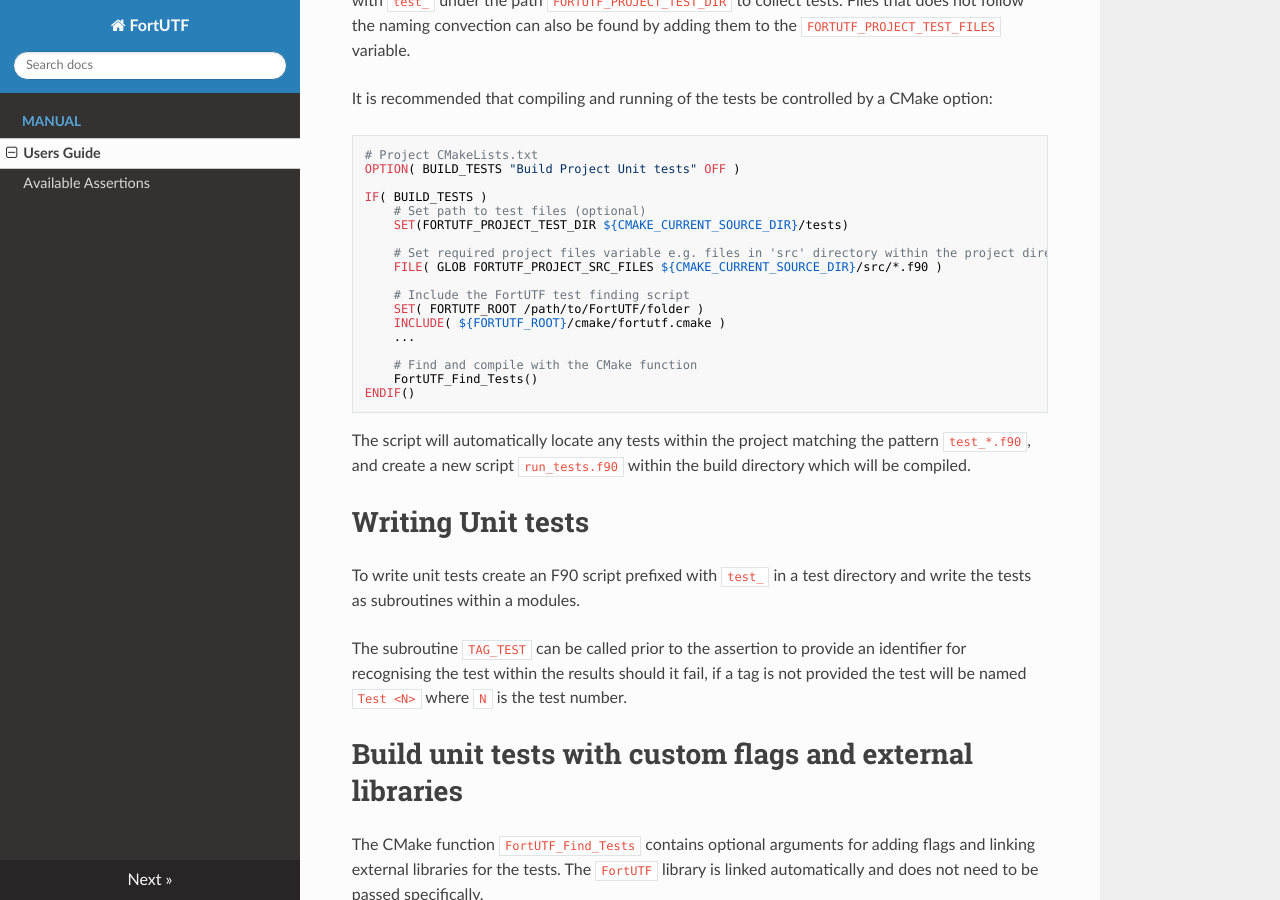
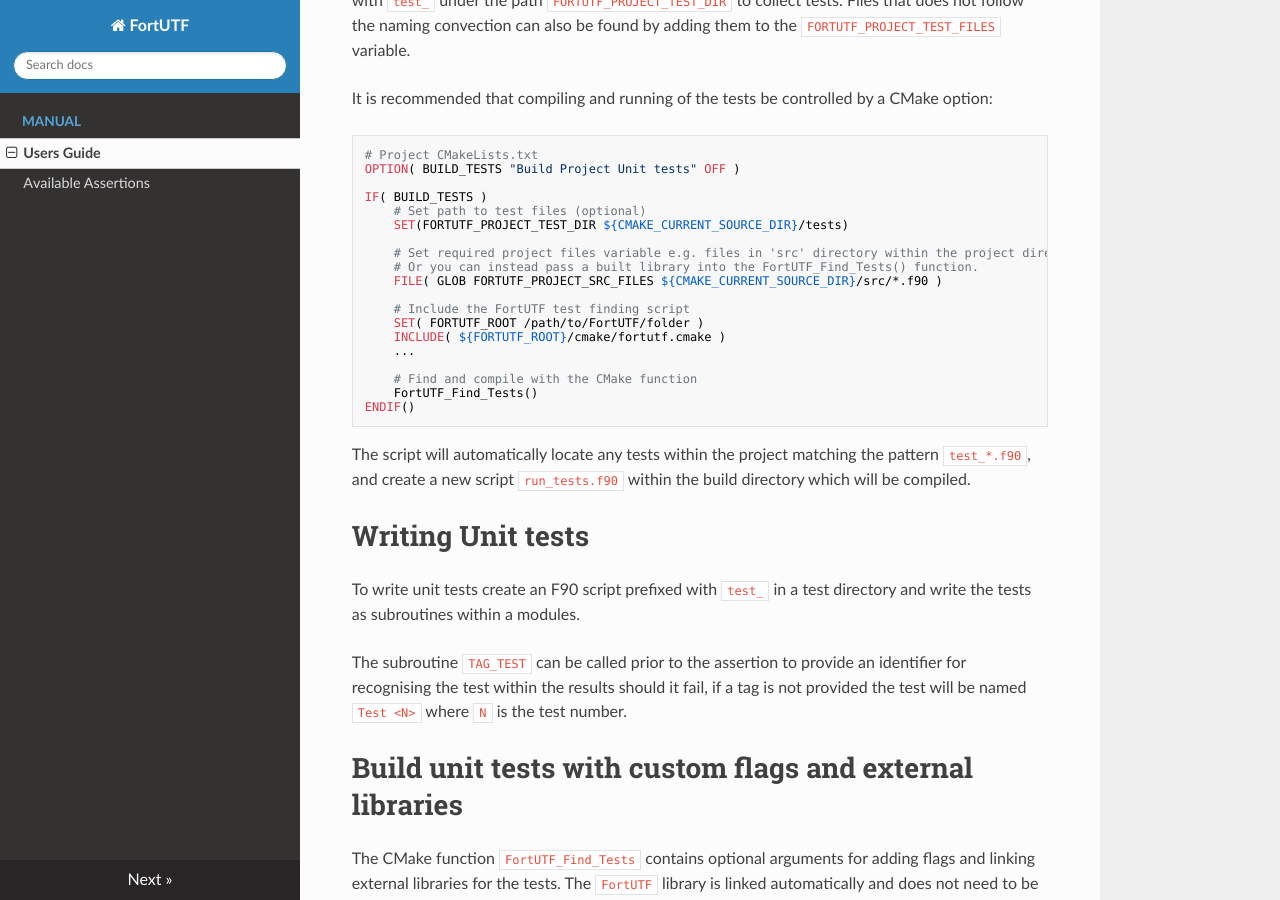
Before and after one commit to artemis-beta/FortUTF, an MkDocs documentation site: the page built from docs/usage.md, in a window 1280 px wide and 900 px high, scrolled down 417 px. Built offline with MkDocs 1.6.1, drawn with Linux system fonts in a browser that asks for light colours; nearby versions of some CDN libraries.

Commit message:
Fix error when only passing library by argument

```diff
--- a/docs/usage.md
+++ b/docs/usage.md
@@ -16,6 +16,7 @@ IF( BUILD_TESTS )
     SET(FORTUTF_PROJECT_TEST_DIR ${CMAKE_CURRENT_SOURCE_DIR}/tests)
 
     # Set required project files variable e.g. files in 'src' directory within the project directory
+    # Or you can instead pass a built library into the FortUTF_Find_Tests() function.
     FILE( GLOB FORTUTF_PROJECT_SRC_FILES ${CMAKE_CURRENT_SOURCE_DIR}/src/*.f90 )
 
     # Include the FortUTF test finding script
```
Also changed, not shown: 1 other file.
